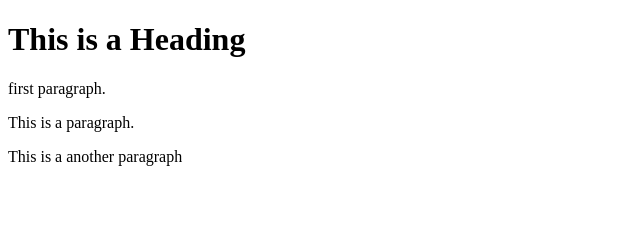
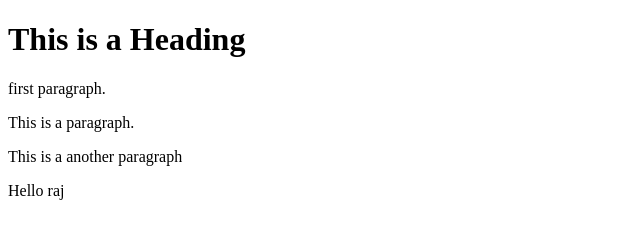
Before and after one commit to raj-codertz/learning-git, a plain HTML site: page index.html in a window 1280 px wide. Shown: the full height of the page, 0-640 px from the left. Drawn offline with Linux system fonts and the light colour scheme.

Commit message:
Feature xyz (#3)
* add some html

* added another p tag

* Update index.html

* Update index.html

* added github

* added some p

```diff
--- a/index.html
+++ b/index.html
@@ -8,6 +8,6 @@
   <p>first paragraph.</p>
   <p>This is a paragraph.</p>
   <p>This is a another paragraph</p>
-
+  <p>Hello raj</p>
 </body>
 </html>
```
